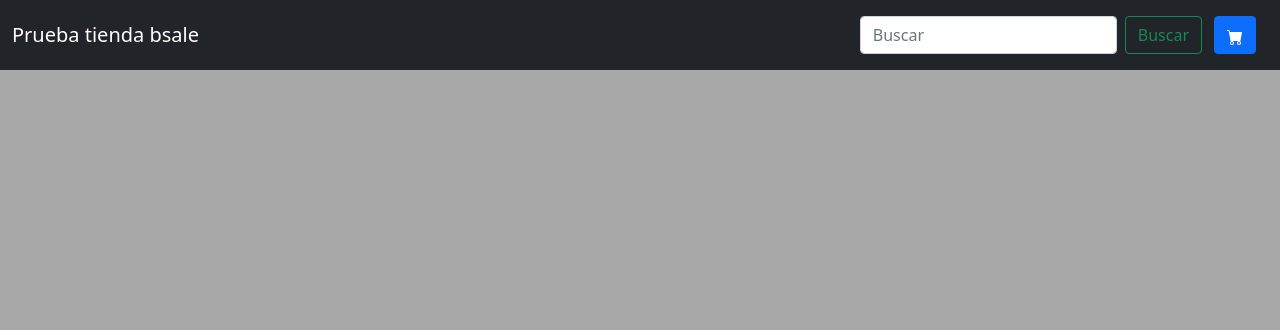
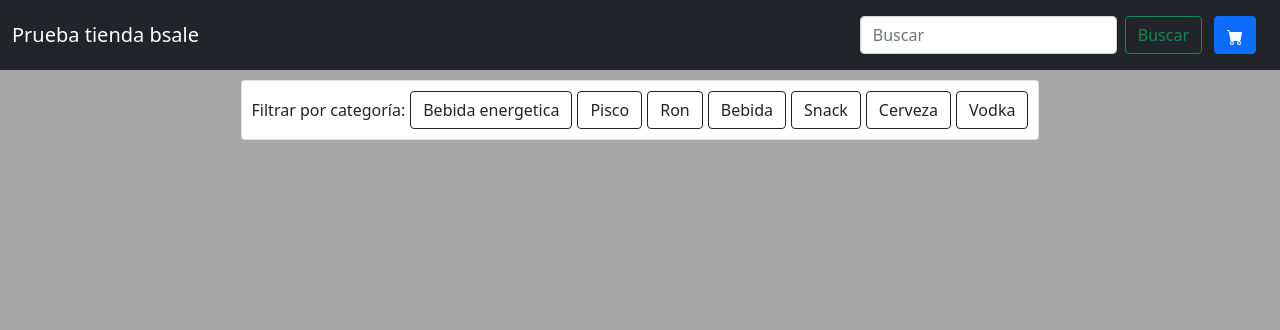
Before and after one commit to jelbo96/tiendaFrontend, a PHP site: page / in a window 1280 px wide. Shown: the top 330 px of the page. Run offline with PHP 8.4, Linux system fonts and the light colour scheme.

Commit message:
add category filters

```diff
--- a/css/styles.css
+++ b/css/styles.css
@@ -22,3 +22,15 @@
   flex-wrap: wrap;
   justify-content: center;
 }
+
+.container-categories {
+  margin: 10px;
+  display: flex;
+  flex-direction: row;
+  padding: 10px;
+  align-items: center;
+}
+
+.button-category {
+  margin-left: 5px;
+}
--- a/index.html
+++ b/index.html
@@ -51,7 +51,25 @@
 
     <div class='body'>
         <!-- Filtros -->
-
+        <div class="container container-fluid d-flex justify-content-center">
+            <div class="card container-categories">
+                <span> Filtrar por categoría: </span>
+                <button type="button" class="btn btn-outline-dark button-category "
+                    onclick="javascript:filterCategory(1)">Bebida energetica</button>
+                <button type="button" class="btn btn-outline-dark button-category"
+                    onclick="javascript:filterCategory(2)">Pisco</button>
+                <button type="button" class="btn btn-outline-dark button-category"
+                    onclick="javascript:filterCategory(3)">Ron</button>
+                <button type="button" class="btn btn-outline-dark button-category"
+                    onclick="javascript:filterCategory(4)">Bebida</button>
+                <button type="button" class="btn btn-outline-dark button-category"
+                    onclick="javascript:filterCategory(5)">Snack</button>
+                <button type="button" class="btn btn-outline-dark button-category"
+                    onclick="javascript:filterCategory(6)">Cerveza</button>
+                <button type="button" class="btn btn-outline-dark button-category"
+                    onclick="javascript:filterCategory(7)">Vodka</button>
+            </div>
+        </div>
         <!-- Contenedor productos -->
         <div class="container container-fluid">
             <div id="card-container" class='cards-container'> </div>
--- a/js/index.js
+++ b/js/index.js
@@ -15,10 +15,25 @@ function search() {
 }
 
 /* Obtener datos con filtro */
-function withFilter() {
+function filterCategory(idCategory) {
   console.log(
-    "en esta funcion se obtendran los datos segun filtros de categoria"
+    "en esta funcion se obtendran los datos segun filtros de categoria",
+    idCategory
   );
+
+  fetch(
+    `https://calm-depths-40785.herokuapp.com/products?category=${idCategory}`
+  ) //fetch(`http://localhost:3000/products?category=${idCategory}`)
+    .then(function (response) {
+      return response.json();
+    })
+    .then(function (data) {
+      console.log("enviando a appenddata", data.rows);
+      appendData(data.rows);
+    })
+    .catch(function (err) {
+      console.log("error: " + err);
+    });
 }
 
 /* Obtener todos los datos */
```
